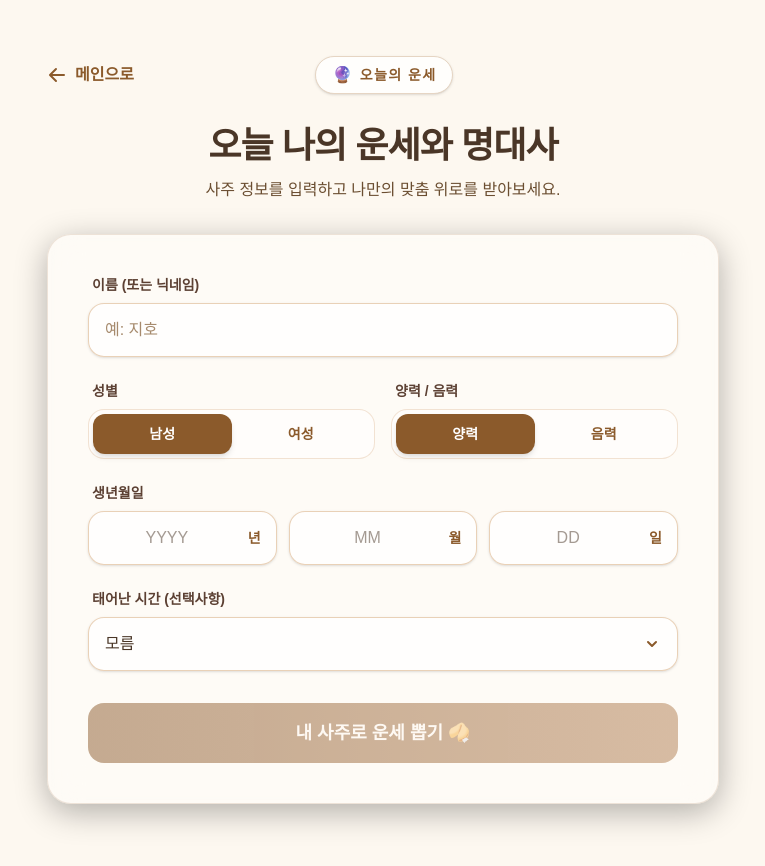
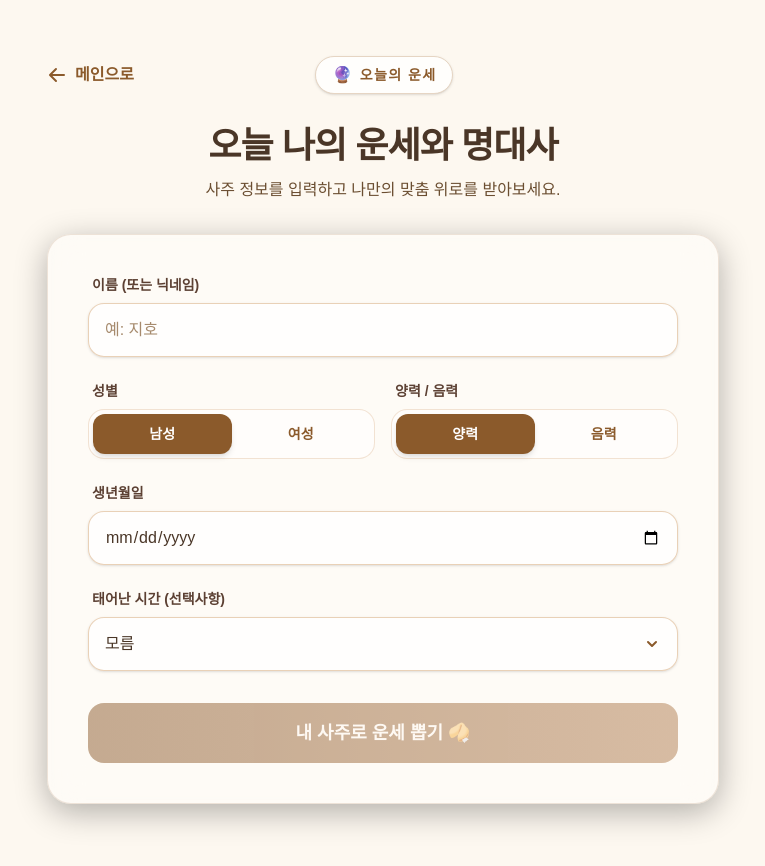
Before and after one commit to 0-dy/void-star, a Next.js app: page /fortune in a window 1280 px wide. Shown: the top 866 px of the page, without its empty margins (257-1022 px from the left). Built offline with nearby package versions, Linux system fonts and the light colour scheme.

Commit message:
feat(ui): replace birth date text inputs with native html5 calendar picker

```diff
--- a/app/fortune/page.tsx
+++ b/app/fortune/page.tsx
@@ -299,37 +299,30 @@ export default function FortunePage() {
                             {/* Date of Birth */}
                             <div>
                                 <label className="block text-sm font-bold text-[#5c4033] mb-2 ml-1">생년월일</label>
-                                <div className="grid grid-cols-3 gap-3">
-                                    <div className="relative">
-                                        <input
-                                            type="number"
-                                            value={birthYear}
-                                            onChange={(e) => setBirthYear(e.target.value.slice(0, 4))} /* Limit to 4 digits visually */
-                                            placeholder="YYYY"
-                                            className="w-full bg-white/70 border border-[#d4a373]/50 rounded-2xl pl-4 pr-8 py-3 sm:py-3.5 text-[#4a3627] text-center font-medium focus:outline-none focus:ring-2 focus:ring-[#d4a373] transition-all shadow-sm"
-                                        />
-                                        <span className="absolute right-4 top-1/2 -translate-y-1/2 text-[#8b5a2b] text-sm font-bold">년</span>
-                                    </div>
-                                    <div className="relative">
-                                        <input
-                                            type="number"
-                                            value={birthMonth}
-                                            onChange={(e) => setBirthMonth(e.target.value.slice(0, 2))}
-                                            placeholder="MM"
-                                            className="w-full bg-white/70 border border-[#d4a373]/50 rounded-2xl pl-4 pr-8 py-3 sm:py-3.5 text-[#4a3627] text-center font-medium focus:outline-none focus:ring-2 focus:ring-[#d4a373] transition-all shadow-sm"
-                                        />
-                                        <span className="absolute right-4 top-1/2 -translate-y-1/2 text-[#8b5a2b] text-sm font-bold">월</span>
-                                    </div>
-                                    <div className="relative">
-                                        <input
-                                            type="number"
-                                            value={birthDay}
-                                            onChange={(e) => setBirthDay(e.target.value.slice(0, 2))}
-                                            placeholder="DD"
-                                            className="w-full bg-white/70 border border-[#d4a373]/50 rounded-2xl pl-4 pr-8 py-3 sm:py-3.5 text-[#4a3627] text-center font-medium focus:outline-none focus:ring-2 focus:ring-[#d4a373] transition-all shadow-sm"
-                                        />
-                                        <span className="absolute right-4 top-1/2 -translate-y-1/2 text-[#8b5a2b] text-sm font-bold">일</span>
-                                    </div>
+                                <div className="relative">
+                                    <input
+                                        type="date"
+                                        value={
+                                            birthYear && birthMonth && birthDay
+                                                ? `${birthYear.padStart(4, '0')}-${birthMonth.padStart(2, '0')}-${birthDay.padStart(2, '0')}`
+                                                : ""
+                                        }
+                                        onChange={(e) => {
+                                            const val = e.target.value;
+                                            if (val) {
+                                                const [y, m, d] = val.split('-');
+                                                setBirthYear(y);
+                                                setBirthMonth(m);
+                                                setBirthDay(d);
+                                            } else {
+                                                setBirthYear("");
+                                                setBirthMonth("");
+                                                setBirthDay("");
+                                            }
+                                        }}
+                                        className="w-full bg-white/70 border border-[#d4a373]/50 rounded-2xl px-4 py-3 sm:py-3.5 text-[#4a3627] text-center font-medium focus:outline-none focus:ring-2 focus:ring-[#d4a373] transition-all shadow-sm"
+                                        style={{ minHeight: '52px' }}
+                                    />
                                 </div>
                             </div>
 
```
